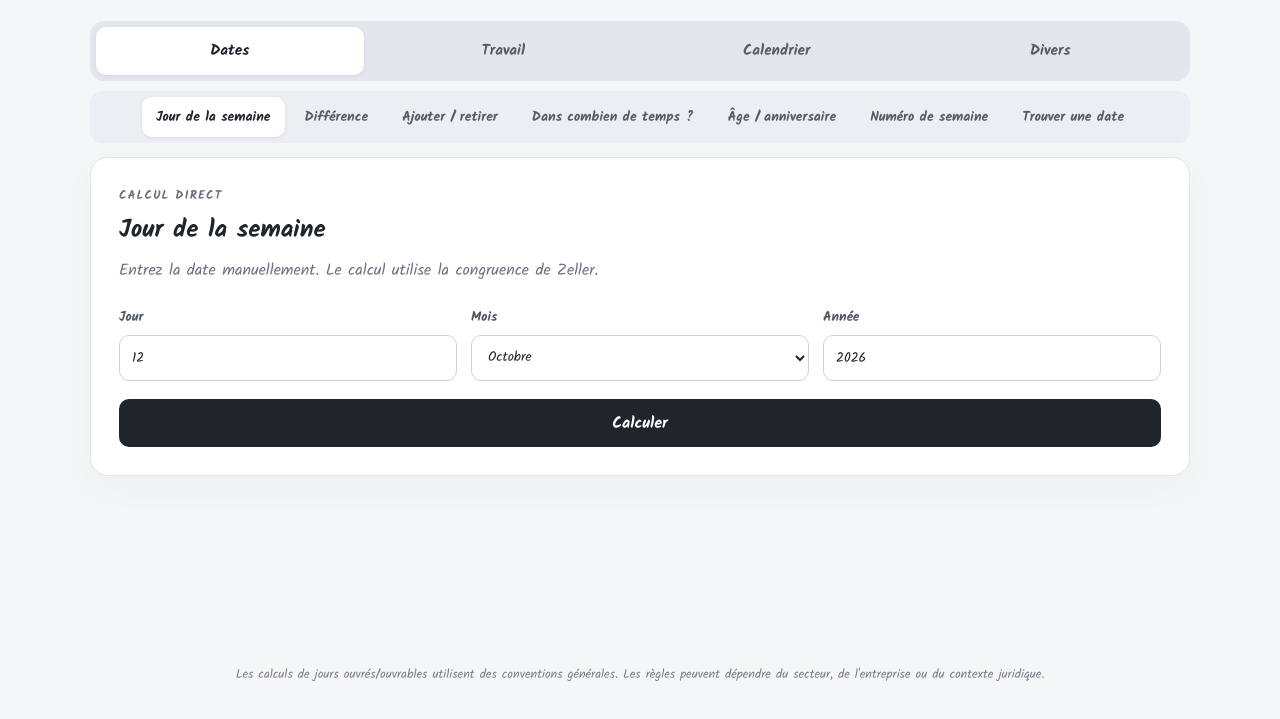
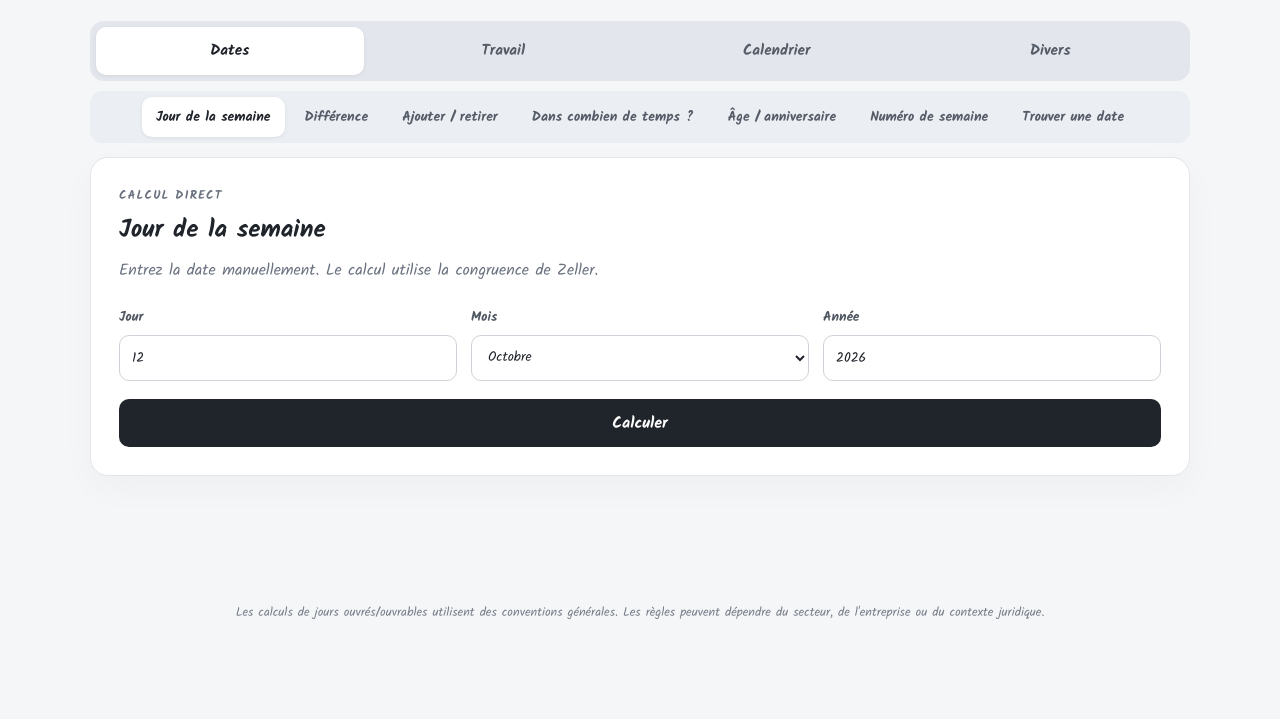
Before and after one commit to RmTrnsc/date-tools, a website with bundled scripts: page index.html in a window 1280 px wide. Shown: the part 165-884 px from the top of the page. After the commit the page ends 800 px from the top, so only its background shows below. Built offline with nearby package versions, Linux system fonts and the light colour scheme.

Commit message:
Style: Change the footer position and the tabs-categorie displayed

```diff
--- a/css/style.css
+++ b/css/style.css
@@ -22,6 +22,7 @@ body {
   margin: 0;
   min-height: 100dvh;
   background: #f5f6f8;
+  position: relative;
 }
 
 .app {
@@ -82,6 +83,7 @@ h2 {
   background: #e3e6ec;
   border-radius: 14px;
   margin-bottom: 10px;
+  justify-content: center;
 }
 
 .tabs-categories .tab {
@@ -338,8 +340,10 @@ select:focus {
 }
 
 footer {
-  position: static;
-  margin: 40px auto 16px;
+  position: absolute;
+  right: 0;
+  bottom: 0;
+  left: 0;
   width: 100%;
   text-align: center;
   color: #777e89;
```
